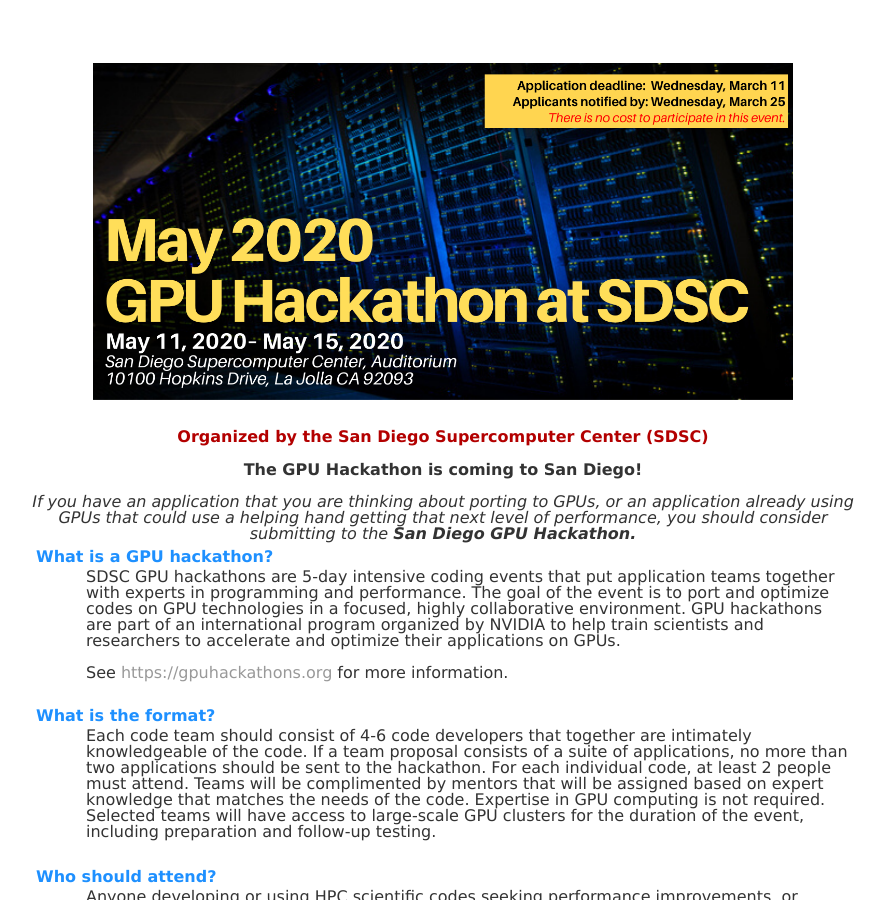
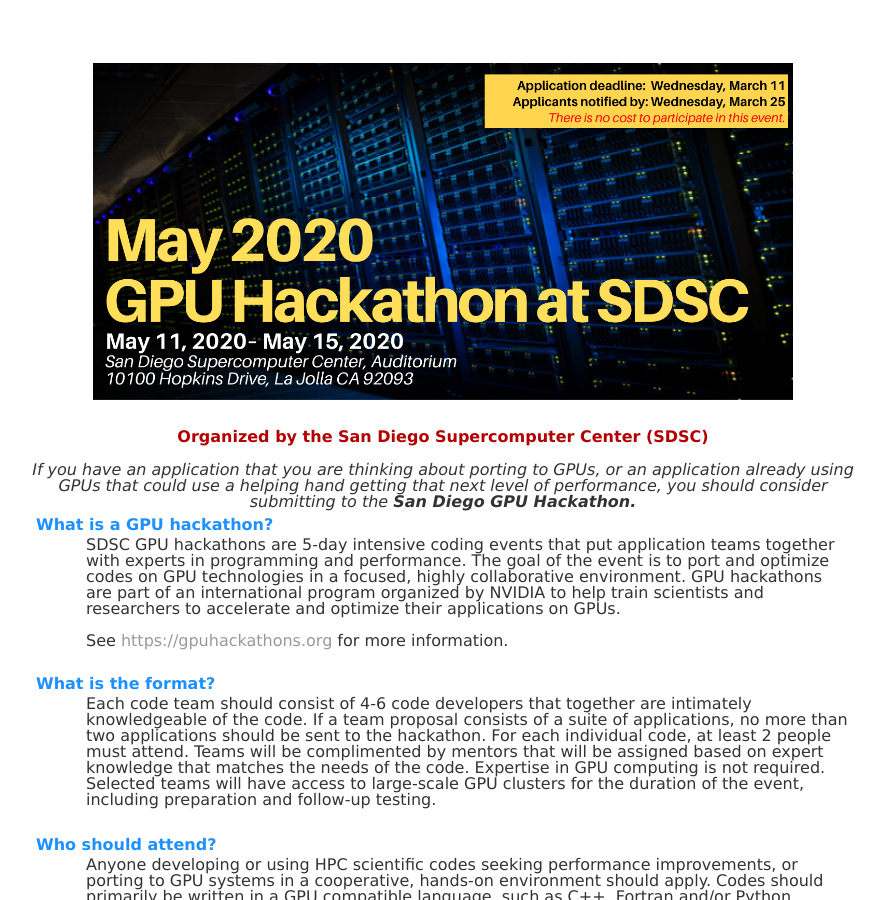
Before and after one commit to sdsc-hpc-training/sdsc-hpc-training.github.io, a Jekyll site: the page built from gpuhackathon/index.html, in a window 1280 px wide and 900 px high. Shown: the whole window, without its empty margins (197-1082 px from the left). Built offline with Jekyll 4.4.1, drawn with Linux system fonts in a browser that asks for light colours.

Commit message:
Update index.html

```diff
--- a/gpuhackathon/index.html
+++ b/gpuhackathon/index.html
@@ -10,7 +10,6 @@
 <tr><td align='center' valign='top'>
 <b><font color="b30000">Organized by the San Diego Supercomputer Center (SDSC)</font></b>
 </center>
-<p><b>The GPU Hackathon is coming to San Diego!</b>
 
 <p class="italic">If you have an application that you are thinking about porting to GPUs,
 or an application already using GPUs that could use a helping hand getting
```
